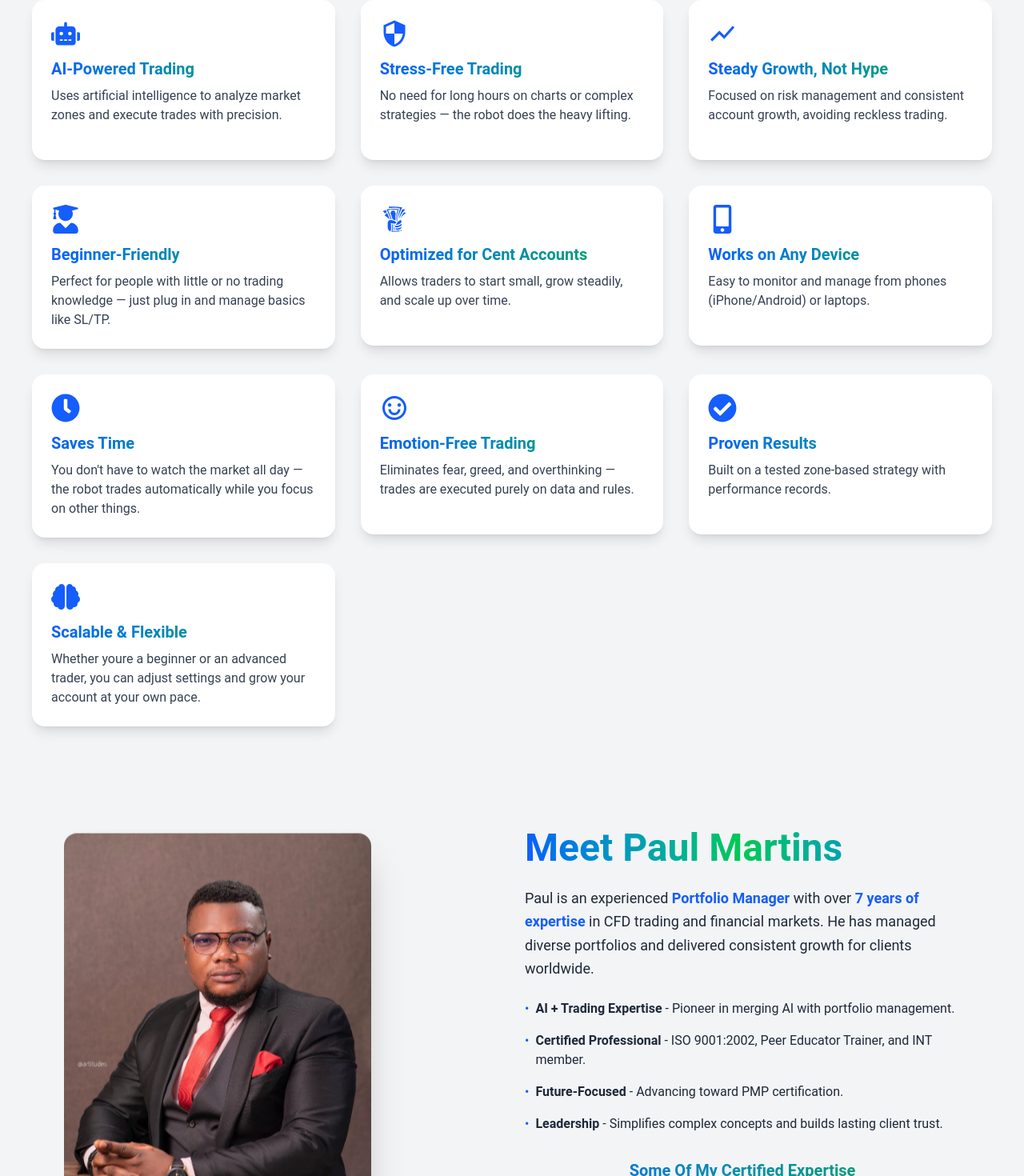
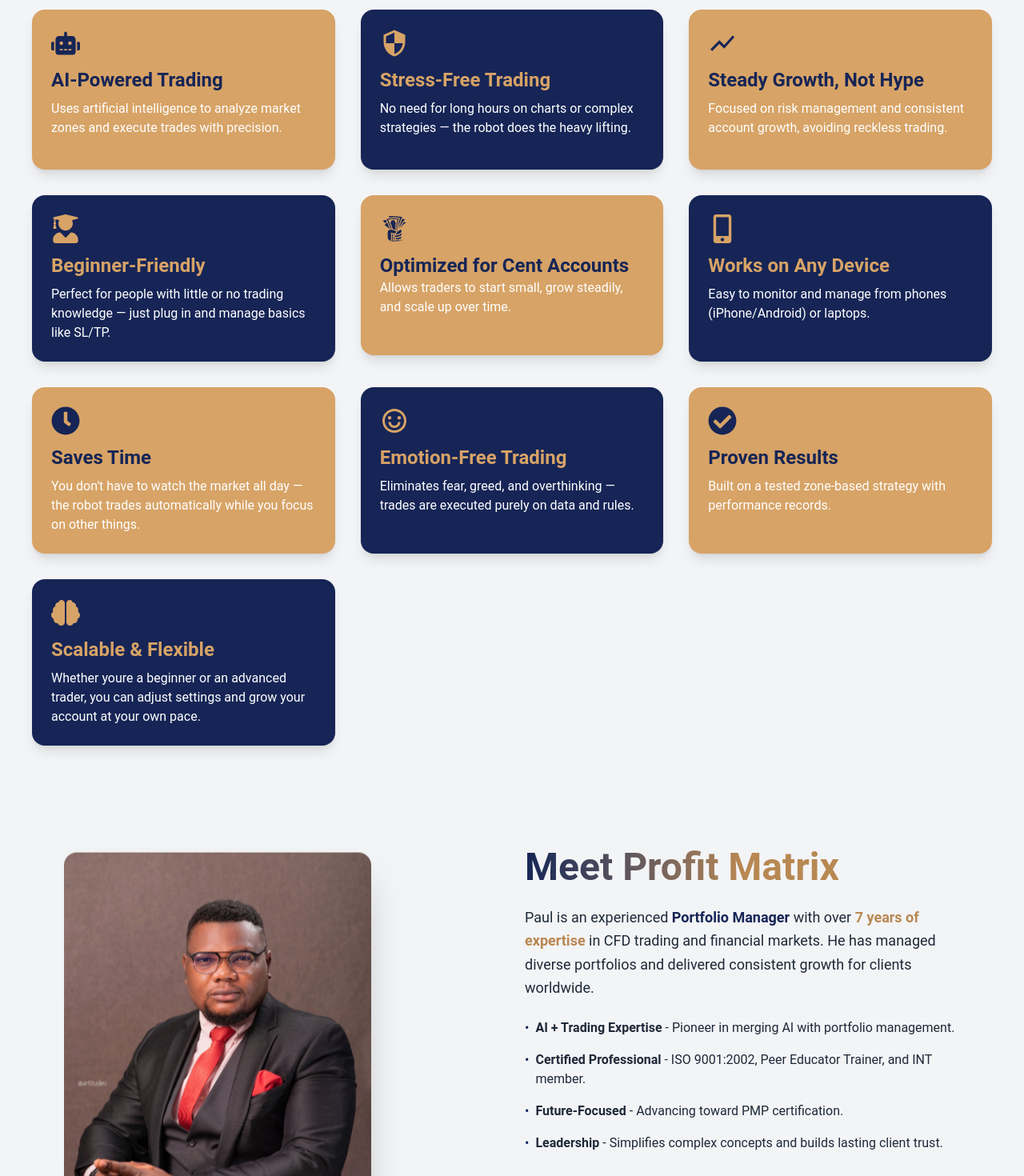
Before and after one commit to Greatpips/gtcfx-new, a React (Vite) app: page / in a window 1280 px wide. Shown: the part 1200-2670 px from the top of the page at 80% size. Built offline with nearby package versions, Linux system fonts and the light colour scheme.

Commit message:
setup auto deploy

```diff
--- a/src/AboutSection.jsx
+++ b/src/AboutSection.jsx
@@ -40,8 +40,8 @@
         <div className="grid md:grid-cols gap-10 mb-20 items-center">
           {/* Text */}
            <SlideInLeft delay={0.3}>
-             <h2 className="text-4xl text-center font-bold bg-gradient-to-r from-blue-600 to-green-600 bg-clip-text text-transparent
-                 before:from-blue-600 before:to-green-600 pb-3">
+             <h2 className="text-5xl text-center font-bold bg-gradient-to-r from-blue-950 to-[rgb(184,136,82)] bg-clip-text text-transparent
+                 before:from-blue-950 before:to-[rgb(184,136,82)] pb-3">
               About The Smart Earner Bot
             </h2>
             <p className="text-lg text-[rgb(2,0,47)]">The Smart Earner Robot is an AI powered trading solution designed to simplify Forex and commodity trading. Built on a tested zone-based strategy and optimized for cent and standard accounts, it helps traders grow steadily with less stress and proper risk management. Whether you're a beginner with no trading knowledge or a busy professional, the robot takes care of trade execution while you focus on simple account management. No hype just smart, steady growth powered by AI.</p>
@@ -55,127 +55,127 @@
 
        <div className="mb-20">
       <SlideInRight>
-        <h2 className="text-3xl font-extrabold text-center mb-10 bg-gradient-to-r from-blue-600 to-green-600 bg-clip-text text-transparent">
+        <h2 className="text-4xl font-bold text-center mb-10 bg-gradient-to-r from-blue-950 to-[rgb(184,136,82)] bg-clip-text text-transparent">
           🔑 Advantages of the Smart Earner Robot
         </h2>
       </SlideInRight>
 
       <div className="grid grid-cols-1 sm:grid-cols-2 lg:grid-cols-3 gap-8">
         <SlideInRight>
-          <div className="bg-white p-6 rounded-2xl shadow-lg min-h-[200px] flex flex-col">
-            <FaRobot className="text-4xl mb-3 text-blue-600" />
-            <h3 className="font-bold text-xl bg-gradient-to-r from-blue-600 to-green-600 bg-clip-text text-transparent">
+          <div className=" bg-[rgb(215,163,102)] p-6 rounded-2xl shadow-lg min-h-[200px] flex flex-col">
+            <FaRobot className="text-4xl mb-3 text-blue-950" />
+            <h3 className="font-bold text-blue-950 text-bold text-2xl">
               AI-Powered Trading
             </h3>
-            <p className="text-gray-700 mt-2 flex-grow line-clamp-3">
+            <p className="text-white mt-2 flex-grow line-clamp-3">
               Uses artificial intelligence to analyze market zones and execute trades with precision.
             </p>
           </div>
         </SlideInRight>
 
         <SlideInRight>
-          <div className="bg-white p-6 rounded-2xl shadow-lg min-h-[200px] flex flex-col">
-            <MdOutlineSecurity className="text-4xl mb-3 text-blue-600" />
-            <h3 className="font-bold text-xl bg-gradient-to-r from-blue-600 to-green-600 bg-clip-text text-transparent">
+          <div className="bg-blue-950 p-6 rounded-2xl shadow-lg min-h-[200px] flex flex-col">
+            <MdOutlineSecurity className="text-4xl mb-3 text-[rgb(215,163,102)] " />
+            <h3 className="font-bold text-[rgb(215,163,102)] text-bold text-2xl">
               Stress-Free Trading
             </h3>
-            <p className="text-gray-700 mt-2 flex-grow line-clamp-3">
+            <p className="text-white mt-2 flex-grow line-clamp-3">
               No need for long hours on charts or complex strategies — the robot does the heavy lifting.
             </p>
           </div>
         </SlideInRight>
 
         <SlideInRight>
-          <div className="bg-white p-6 rounded-2xl shadow-lg min-h-[200px] flex flex-col">
-            <MdShowChart className="text-4xl mb-3 text-blue-600" />
-            <h3 className="font-bold text-xl bg-gradient-to-r from-blue-600 to-green-600 bg-clip-text text-transparent">
+          <div className="bg-[rgb(215,163,102)] p-6 rounded-2xl shadow-lg min-h-[200px] flex flex-col">
+            <MdShowChart className="text-4xl mb-3 text-blue-950" />
+            <h3 className=" text-blue-950 font-bold text-2xl">
               Steady Growth, Not Hype
             </h3>
-            <p className="text-gray-700 mt-2 flex-grow line-clamp-3">
+            <p className="text-white mt-2 flex-grow line-clamp-3">
               Focused on risk management and consistent account growth, avoiding reckless trading.
             </p>
           </div>
         </SlideInRight>
 
         <SlideInLeft>
-          <div className="bg-white p-6 rounded-2xl shadow-lg min-h-[200px] flex flex-col">
-            <FaUserGraduate className="text-4xl mb-3 text-blue-600" />
-            <h3 className="font-bold text-xl bg-gradient-to-r from-blue-600 to-green-600 bg-clip-text text-transparent">
+          <div className="bg-blue-950 p-6 rounded-2xl shadow-lg min-h-[200px] flex flex-col">
+            <FaUserGraduate className="text-4xl mb-3 text-[rgb(215,163,102)]" />
+            <h3 className="font-bold text-2xl text-[rgb(215,163,102)]">
               Beginner-Friendly
             </h3>
-            <p className="text-gray-700 mt-2 flex-grow line-clamp-3">
+            <p className="text-white mt-2 flex-grow line-clamp-3">
               Perfect for people with little or no trading knowledge — just plug in and manage basics like SL/TP.
             </p>
           </div>
         </SlideInLeft>
 
         <SlideInLeft>
-          <div className="bg-white p-6 rounded-2xl shadow-lg min-h-[200px] flex flex-col">
-            <GiTakeMyMoney className="text-4xl mb-3 text-blue-600" />
-            <h3 className="font-bold text-xl bg-gradient-to-r from-blue-600 to-green-600 bg-clip-text text-transparent">
+          <div className="bg-[rgb(215,163,102)] p-6 rounded-2xl shadow-lg min-h-[200px] flex flex-col">
+            <GiTakeMyMoney className="text-4xl mb-3 text-blue-950" />
+            <h3 className="font-bold text-2xl text-blue-950">
               Optimized for Cent Accounts
             </h3>
-            <p className="text-gray-700 mt-2 flex-grow line-clamp-3">
+            <p className="text-white  flex-grow line-clamp-3">
               Allows traders to start small, grow steadily, and scale up over time.
             </p>
           </div>
         </SlideInLeft>
 
         <SlideInLeft>
-          <div className="bg-white p-6 rounded-2xl shadow-lg min-h-[200px] flex flex-col">
-            <FaMobileAlt className="text-4xl mb-3 text-blue-600" />
-            <h3 className="font-bold text-xl bg-gradient-to-r from-blue-600 to-green-600 bg-clip-text text-transparent">
+          <div className="bg-blue-950 p-6 rounded-2xl shadow-lg min-h-[200px] flex flex-col">
+            <FaMobileAlt className="text-4xl mb-3 text-[rgb(215,163,102)]" />
+            <h3 className="font-bold text-2xl text-[rgb(215,163,102)]">
               Works on Any Device
             </h3>
-            <p className="text-gray-700 mt-2 flex-grow line-clamp-3">
+            <p className="text-white mt-2 pb-6 flex-grow line-clamp-3">
               Easy to monitor and manage from phones (iPhone/Android) or laptops.
             </p>
           </div>
         </SlideInLeft>
 
         <SlideInRight>
-          <div className="bg-white p-6 rounded-2xl shadow-lg min-h-[200px] flex flex-col">
-            <FaClock className="text-4xl mb-3 text-blue-600" />
-            <h3 className="font-bold text-xl bg-gradient-to-r from-blue-600 to-green-600 bg-clip-text text-transparent">
+          <div className="bg-[rgb(215,163,102)] p-6 rounded-2xl shadow-lg min-h-[200px] flex flex-col">
+            <FaClock className="text-4xl mb-3 text-blue-950" />
+            <h3 className="font-bold text-2xl text-blue-950 ">
               Saves Time
             </h3>
-            <p className="text-gray-700 mt-2 flex-grow line-clamp-3">
+            <p className="text-white mt-2 flex-grow line-clamp-3">
               You don't have to watch the market all day — the robot trades automatically while you focus on other things.
             </p>
           </div>
         </SlideInRight>
 
         <SlideInRight>
-          <div className="bg-white p-6 rounded-2xl shadow-lg min-h-[200px] flex flex-col">
-            <RiEmotionHappyLine className="text-4xl mb-3 text-blue-600" />
-            <h3 className="font-bold text-xl bg-gradient-to-r from-blue-600 to-green-600 bg-clip-text text-transparent">
+          <div className="bg-blue-950 p-6 rounded-2xl shadow-lg min-h-[200px] flex flex-col">
+            <RiEmotionHappyLine className="text-4xl mb-3 text-[rgb(215,163,102)]" />
+            <h3 className="font-bold text-2xl text-[rgb(215,163,102)]">
               Emotion-Free Trading
             </h3>
-            <p className="text-gray-700 mt-2 flex-grow line-clamp-3">
+            <p className="text-white pb-6 mt-2 flex-grow line-clamp-3">
               Eliminates fear, greed, and overthinking — trades are executed purely on data and rules.
             </p>
           </div>
         </SlideInRight>
 
         <SlideInRight>
-          <div className="bg-white p-6 rounded-2xl shadow-lg min-h-[200px] flex flex-col">
-            <FaCheckCircle className="text-4xl mb-3 text-blue-600" />
-            <h3 className="font-bold text-xl bg-gradient-to-r from-blue-600 to-green-600 bg-clip-text text-transparent">
+          <div className="bg-[rgb(215,163,102)] p-6 rounded-2xl shadow-lg min-h-[200px] flex flex-col">
+            <FaCheckCircle className="text-4xl mb-3 text-blue-950" />
+            <h3 className="font-bold text-2xl text-blue-950">
               Proven Results
             </h3>
-            <p className="text-gray-700 mt-2 flex-grow line-clamp-3">
+            <p className="text-white mt-2 pb-6 flex-grow line-clamp-3">
               Built on a tested zone-based strategy with performance records.
             </p>
           </div>
         </SlideInRight>
 
         <SlideInLeft>
-          <div className="bg-white p-6 rounded-2xl shadow-lg min-h-[200px] flex flex-col">
-            <FaBrain className="text-4xl mb-3 text-blue-600" />
-            <h3 className="font-bold text-xl bg-gradient-to-r from-blue-600 to-green-600 bg-clip-text text-transparent">
+          <div className="bg-blue-950 p-6 rounded-2xl shadow-lg min-h-[200px] flex flex-col">
+            <FaBrain className="text-4xl mb-3 text-[rgb(215,163,102)]" />
+            <h3 className="font-bold text-2xl text-[rgb(215,163,102)]">
               Scalable & Flexible
             </h3>
-            <p className="text-gray-700 mt-2 flex-grow line-clamp-3">
+            <p className="text-white mt-2 flex-grow line-clamp-3">
               Whether youre a beginner or an advanced trader, you can adjust settings and grow your account at your own pace.
             </p>
           </div>
@@ -205,14 +205,14 @@
   <div className="space-y-6">
       <h2
         ref={headingRef}
-        className="text-3xl md:text-5xl font-bold bg-gradient-to-r from-blue-600 via-green-500 to-blue-600 bg-clip-text text-transparent"
+        className="text-3xl md:text-5xl font-bold bg-gradient-to-r from-blue-950 via-[rgb(184,136,82)] to-[rgb(184,136,82)] bg-clip-text text-transparent"
       >
         {hasTyped ? (
           "Meet Paul Martins"
         ) : isInView ? (
           <Typewriter
             options={{
-              strings: ["Meet Paul Martins"],
+              strings: ["Meet Profit Matrix"],
               autoStart: true,
               loop: false,
               delay: 50,
@@ -227,15 +227,15 @@
         )}
       </h2>
       <p className="text-lg text-gray-800 leading-relaxed">
-        Paul is an experienced <span className="font-semibold text-blue-600">Portfolio Manager</span> with
-        over <span className="font-semibold text-blue-600">7 years of expertise</span> in CFD trading and
+        Paul is an experienced <span className="font-semibold text-blue-950">Portfolio Manager</span> with
+        over <span className="font-semibold text-[rgb(184,136,82)]">7 years of expertise</span> in CFD trading and
         financial markets. He has managed diverse portfolios and delivered
         consistent growth for clients worldwide.
       </p>
       <ul className="space-y-4 text-gray-800">
         <SlideInLeft delay={0.4}>
           <li className="flex items-start">
-            <span className="text-blue-600 mr-2">•</span>
+            <span className="text-blue-950 mr-2">•</span>
             <div>
               <span className="font-semibold">AI + Trading Expertise</span> - Pioneer in merging AI
               with portfolio management.
@@ -244,7 +244,7 @@
         </SlideInLeft>
         <SlideInLeft delay={0.5}>
           <li className="flex items-start">
-            <span className="text-blue-600 mr-2">•</span>
+            <span className="text-blue-950 mr-2">•</span>
             <div>
               <span className="font-semibold">Certified Professional</span> - ISO 9001:2002, Peer
               Educator Trainer, and INT member.
@@ -253,7 +253,7 @@
         </SlideInLeft>
         <SlideInLeft delay={0.6}>
           <li className="flex items-start">
-            <span className="text-blue-600 mr-2">•</span>
+            <span className="text-blue-950 mr-2">•</span>
             <div>
               <span className="font-semibold">Future-Focused</span> - Advancing toward PMP
               certification.
@@ -262,7 +262,7 @@
         </SlideInLeft>
         <SlideInLeft delay={0.7}>
           <li className="flex items-start">
-            <span className="text-blue-600 mr-2">•</span>
+            <span className="text-blue-950 mr-2">•</span>
             <div>
               <span className="font-semibold">Leadership</span> - Simplifies complex concepts and
               builds lasting client trust.
@@ -272,7 +272,7 @@
       </ul>
       <FadeInOnScroll delay={0.8}>
         <div className="mt-8">
-          <h2 className="font-bold text-xl bg-gradient-to-r from-blue-600 to-green-600 bg-clip-text text-transparent text-center">
+          <h2 className="font-bold text-xl bg-gradient-to-r from-blue-950 to-[rgb(184,136,82)] bg-clip-text text-transparent text-center">
             Some Of My Certified Expertise
           </h2>
           <div className="grid grid-cols-1 sm:grid-cols-2 md:grid-cols-3 gap-4 mt-4">
@@ -314,7 +314,7 @@
               className="w-full h-auto rounded-lg shadow-2xl"
             />
             <button
-              className="absolute top-2 right-2 bg-white text-blue-600 rounded-full p-2 hover:bg-gray-200 transition"
+              className="absolute top-2 right-2 bg-white text-blue-950 rounded-full p-2 hover:bg-gray-200 transition"
               onClick={closeModal}
             >
               <svg
@@ -344,7 +344,7 @@
 
                   onClick={() => setShowForm(true)}
                     className="relative px-8 md:px-20 py-3 font-semibold text-white rounded-full
-                    bg-gradient-to-r from-blue-600 to-green-600
+                    bg-gradient-to-r from-blue-950 to-[rgb(184,136,82)]
                     overflow-hidden transition-transform duration-300
                     hover:scale-110 hover:rotate-1"
                   >
--- a/src/AwardSlider.jsx
+++ b/src/AwardSlider.jsx
@@ -92,7 +92,7 @@
 
   return (
     <div className="pt-20 text-center pb-[3em] bg-gray-100">
-      <h2 className="text-2xl font-bold mb-4 bg-gradient-to-r from-blue-600 to-green-600 bg-clip-text text-transparent">Some Of GTCFX Awards</h2>
+      <h2 className="text-4xl font-bold mb-4 bg-gradient-to-r from-blue-950 to-[rgb(184,136,82)] bg-clip-text text-transparent">Some Of GTCFX Awards</h2>
       <style jsx>{`
         @keyframes slide {
           from {
@@ -127,7 +127,7 @@
 
 
                     className="relative px-8 md:px-20 py-3 text-white rounded-full
-                    bg-gradient-to-r from-blue-600 to-green-600
+                    bg-gradient-to-r from-blue-950 to-[rgb(184,136,82)]
                     overflow-hidden transition-transform duration-300
                     hover:scale-110 hover:rotate-1"
                   >
--- a/src/Collab.jsx
+++ b/src/Collab.jsx
@@ -5,7 +5,7 @@
 function Collab() {
   return (
     <div className=" p-2 pt-[2em]    bg-gray-100 flex flex-col items-center justify-center font-sans">
-      <h1 className="text-xl sm:text-2xl md:text-5xl font-bold bg-gradient-to-r from-blue-600 to-green-600 bg-clip-text text-transparent mb-2 sm:mb-4 text-center">
+      <h1 className="text-xl sm:text-2xl md:text-5xl font-bold bg-gradient-to-r from-blue-950 to-[rgb(184,136,82)] bg-clip-text text-transparent mb-2 sm:mb-4 text-center">
         In Collaboration with GTCFX
       </h1>
       <div className="flex items-center justify-center space-x-2 sm:space-x-4 md:space-x-6">
@@ -43,7 +43,7 @@
 
 
                     className="relative px-8 md:px-20 py-3 text-white rounded-full
-                    bg-gradient-to-r from-blue-600 to-green-600
+                    bg-gradient-to-r from-blue-950 to-[rgb(184,136,82)]
                     overflow-hidden transition-transform duration-300
                     hover:scale-110 hover:rotate-1"
                   >
--- a/src/HighLights.jsx
+++ b/src/HighLights.jsx
@@ -38,7 +38,7 @@
     <section id="highlights" className="bg-gray-100 py-10">
       <div className="container mx-auto px-4 max-w-6xl">
         <FadeInOnScroll>
-          <h2 className="text-3xl md:text-4xl text-center font-bold mb-10 bg-gradient-to-r from-blue-600 to-green-600 bg-clip-text text-transparent">
+          <h2 className="text-3xl md:text-4xl text-center font-bold mb-10 bg-gradient-to-r from-blue-950 to-[rgb(184,136,82)] bg-clip-text text-transparent">
             Highlights From Our Previous Seminars
           </h2>
         </FadeInOnScroll>
@@ -93,7 +93,7 @@
           <button
             onClick={() => setShowForm(true)}
             className="relative px-8 md:px-20 py-3 font-semibold text-white rounded-full
-              bg-gradient-to-r from-blue-600 to-green-600
+              bg-gradient-to-r from-blue-950 to-[rgb(184,136,82)]
               overflow-hidden transition-transform duration-300
               hover:scale-110 hover:rotate-1"
           >
--- a/src/Proof.jsx
+++ b/src/Proof.jsx
@@ -123,7 +123,7 @@
   return (
     <div className="p-2 pt-[3em] bg-gray-100 min-h-screen font-sans">
       <div className="max-w-3xl mx-auto">
-        <h1 className="text-2xl md:text-4xl font-bold bg-gradient-to-r from-blue-600 to-green-600 bg-clip-text text-transparent mb-4 text-center">
+        <h1 className="text-2xl md:text-4xl font-bold bg-gradient-to-r from-blue-950 to-[rgb(184,136,82)] bg-clip-text text-transparent mb-4 text-center">
           Proof From Some Of Our Running Accounts
         </h1>
 
```
Also changed, not shown: package.json (+1 -9 lines), src/Hero.jsx (+5 -5 lines), 1 other file (tests, documents, lock files or other folders).
